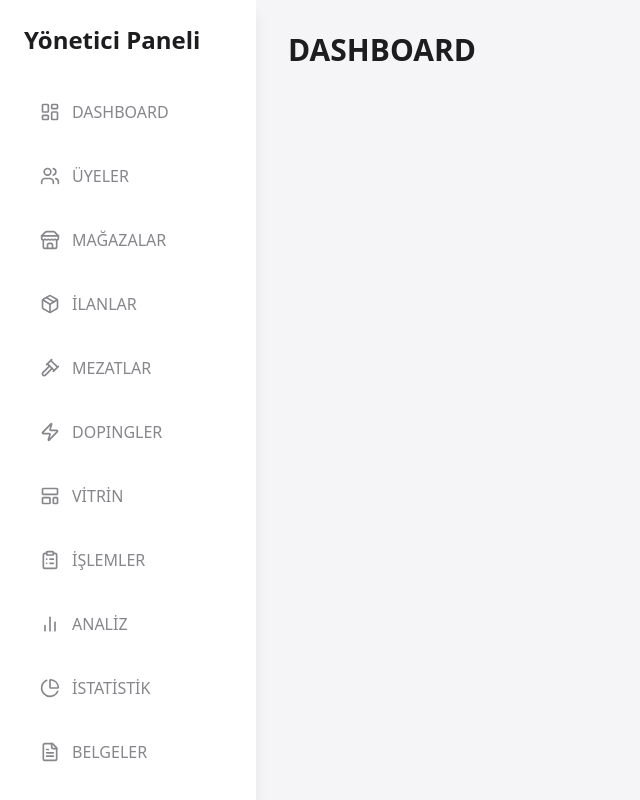
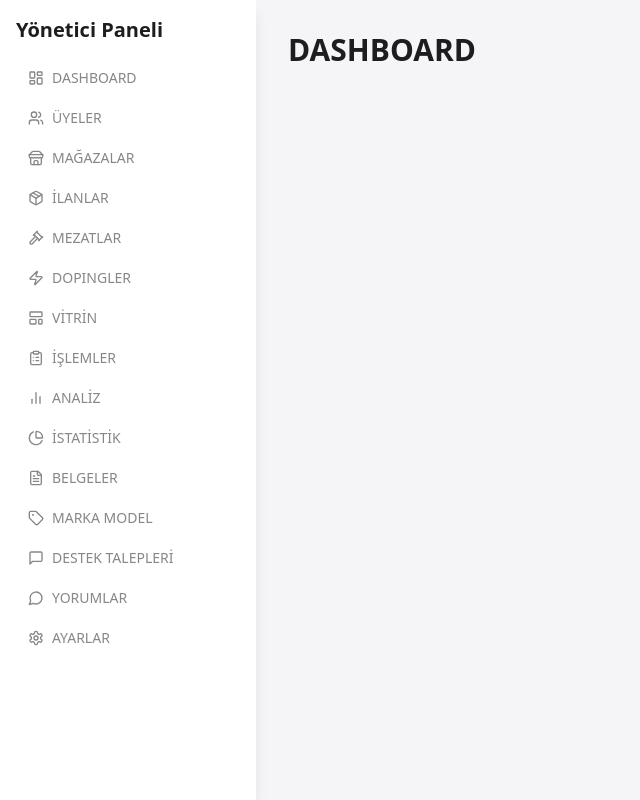
Before and after one commit to tunacan34/watchadmin, a React (Vite) app: page / in a window 1280 px wide. Shown: the whole page, without its empty margins (0-640 px from the left). Built offline with nearby package versions, Linux system fonts and the light colour scheme.

Commit message:
Improve Admin Sidebar UI
Make the admin sidebar menu more compact by reducing whitespace and text size.

```diff
--- a/src/components/AdminSidebar.tsx
+++ b/src/components/AdminSidebar.tsx
@@ -59,19 +59,19 @@ export const AdminSidebar = () => {
           isOpen ? "translate-x-0" : "-translate-x-full"
         }`}
       >
-        <div className="p-6">
-          <h2 className="text-2xl font-semibold text-admin-foreground mb-8">
+        <div className="p-4">
+          <h2 className="text-xl font-semibold text-admin-foreground mb-4">
             Yönetici Paneli
           </h2>
           <nav>
-            <ul className="space-y-4">
+            <ul className="space-y-1">
               {menuItems.map((item) => (
                 <li key={item.label}>
                   <Link
                     to={item.href}
-                    className="flex items-center px-4 py-3 text-admin-muted hover:text-admin-foreground rounded-lg transition-all hover:bg-gray-50 group"
+                    className="flex items-center px-3 py-2 text-sm text-admin-muted hover:text-admin-foreground rounded-lg transition-all hover:bg-gray-50 group"
                   >
-                    <item.icon className="w-5 h-5 mr-3 transition-colors" />
+                    <item.icon className="w-4 h-4 mr-2 transition-colors" />
                     <span className="font-medium">{item.label}</span>
                   </Link>
                 </li>
```
